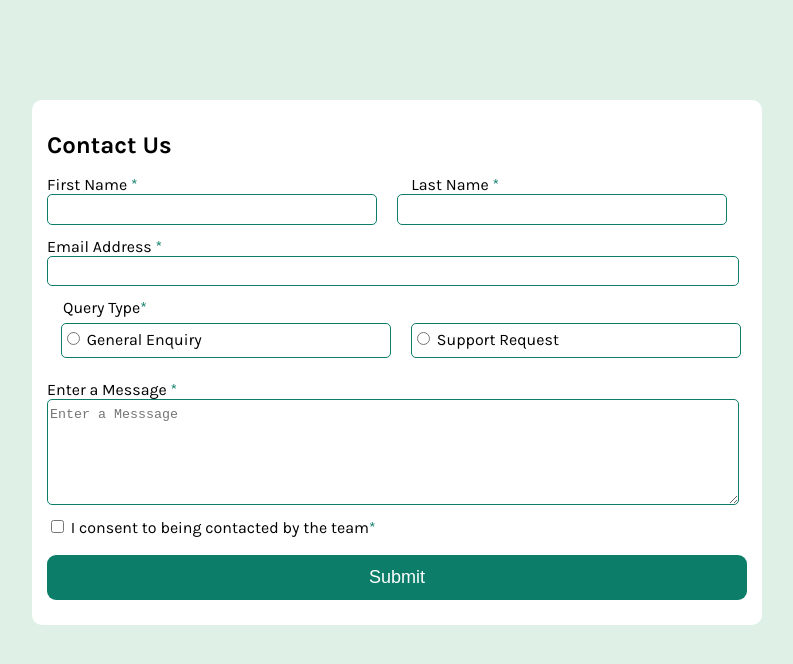
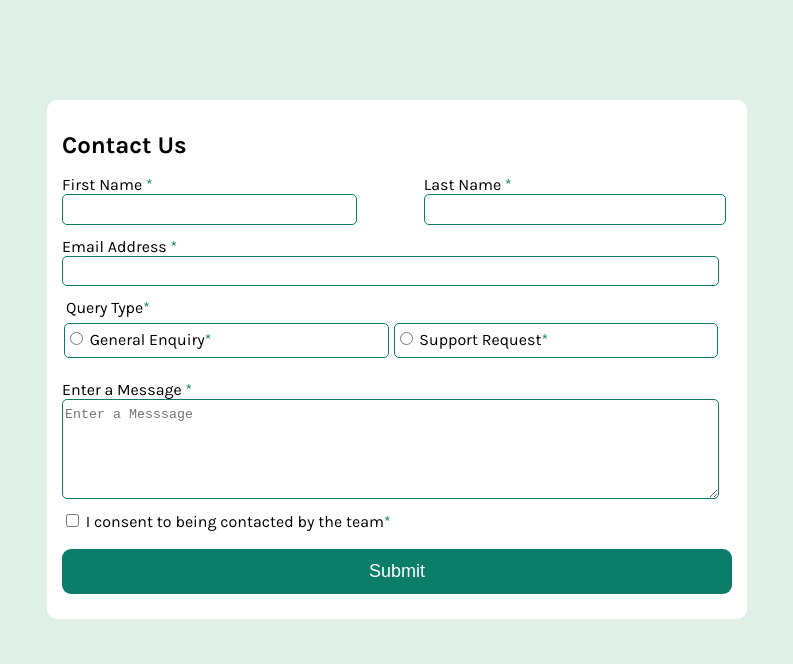
Before and after one commit to Doctorzik/contact-form-main, a plain HTML site: page index.html in a window 1280 px wide. Shown: the whole page, without its empty margins (243-1036 px from the left). Drawn offline with Linux system fonts and the light colour scheme.

Commit message:
Completed the design styling

```diff
--- a/index.html
+++ b/index.html
@@ -30,22 +30,29 @@
     <main id="form-container">
       <h1>Contact Us</h1>
       <form action="" id="form" aria-label="form">
-        <label for="fname">First Name </label>
-        <label class="lab" for="lname">Last Name </label>
-        <span class="error-message">Please enter a valid lastname address</span>
+        <div class="mm">
+          <div class="f">
+            <label for="fname"class="lab" >First Name </label>
+            <input required id="fname" type="text" />
+          </div>
+
 
           <div class="me">
-          <input required id="fname" type="text" />
+             <label class="lab" for="lname">Last Name </label>
             <input required id="lname" type="text" />
           </div>
+        </div>
+
 
         <label for="email">Email Address </label>
 
         <input required id="email" type="email" name="email" />
 
 
-        <fieldset class="me" id="box1">
+        <fieldset  id="box1">
           <legend class="query">Query Type</legend>
+
+          <div class="radio-container">
             <div class="box">
               <input
 
@@ -68,6 +75,8 @@
               />
               <label for="support-enquiry"><span>Support Request</span></label>
             </div>
+          </div>
+
         </fieldset>
 
         <label for="message" > Enter a Message </label>
--- a/script.js
+++ b/script.js
@@ -50,12 +50,13 @@ formElement.addEventListener("submit", (e) => {
 
   setTimeout(() => {
     bg.style.display = "block";
-    bg.classList.add("show") =
+    bg.classList.add("show")
 
 
     // Hide the element after 3 seconds
     setTimeout(() => {
       bg.style.display = "none";
+      bg.classList.remove("show")
     }, 3000);
   });
   formElement.reset();
--- a/styles.css
+++ b/styles.css
@@ -1,7 +1,9 @@
 .attribution { font-size: 11px; text-align: center; }
 .attribution a { color: hsl(228, 45%, 44%); }
 
-
+* {
+  box-sizing: border-box;
+}
 body {
 
   background-color:  hsl(148, 38%, 91%);
@@ -59,16 +61,17 @@ body {
   label, input:hover {
     cursor: pointer;
   }
-   div > label::after {
-    content: "";
 
-  }
 
   label::after, .query::after {
     content: "*";
     color : hsl(169, 82%, 27%);
   }
 
+ #box1 {
+  border: none;
+  padding-left: 0px;;
+ }
 
 .btn {
      background-color: hsl(169, 82%, 27%);
@@ -122,24 +125,35 @@ input[type="radio"]:checked, input[type="checkbox"]:checked {
     margin: 100px auto;
   }
   .me {
-    width : 100%;
 
-    display: flex;
-    ;
+    width: 46%;
+
+
+    padding: 0px;
 
     border: none;
   }
-  .box
 
+  .f
   {
-    margin-right: 20px;
+    width: 45%;
   }
-  .me input[type="text"] {
-    margin-right: 20px;
-  }
-  .lab {
-    margin-left: 270px;
-  }
+
+
+ .mm {
+
+  display: flex;
+  justify-content:space-between;
+
+
+ }
+
+  .radio-container {
+    display: flex;
+    width: 100%;
+    gap: 5px;
+   }
+
   .btn {
     display: block;
     width: 100%;
```
Lines whose indentation alone changed are shown as unchanged.
